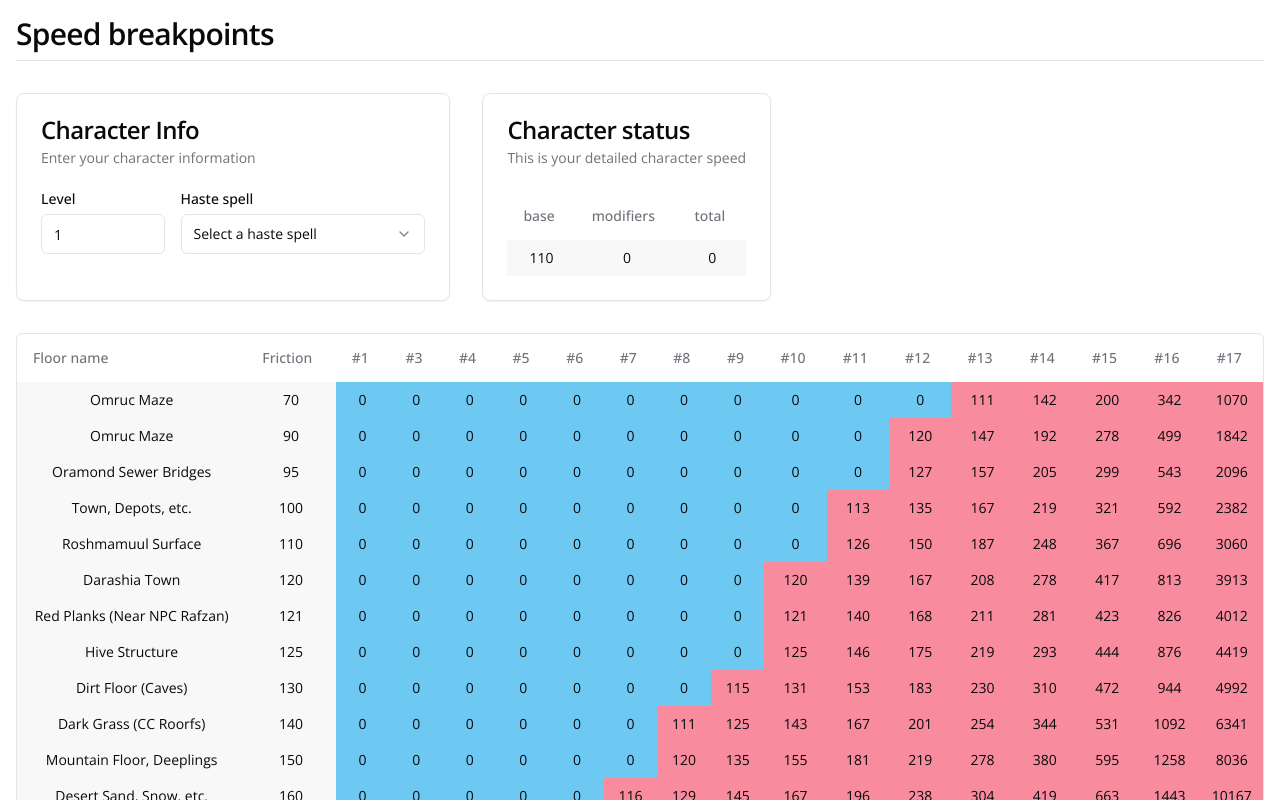
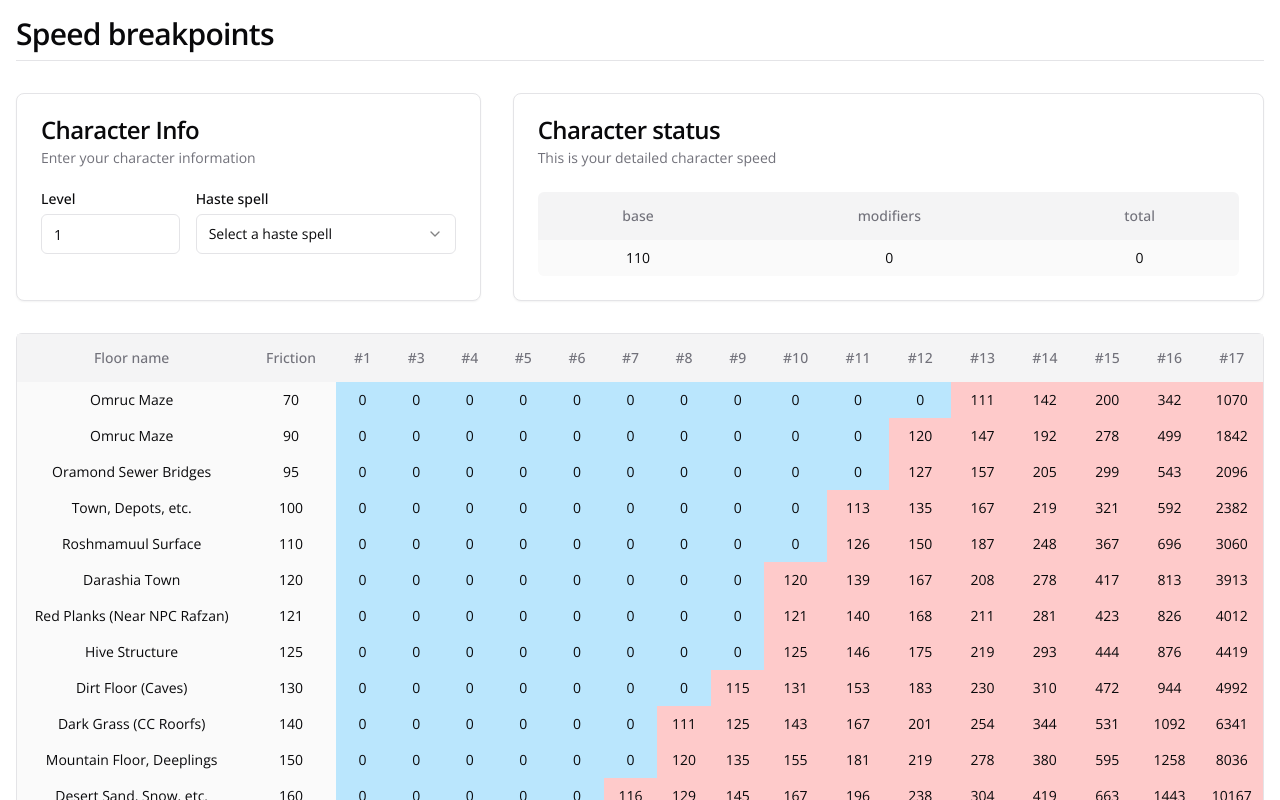
Before and after one commit to theviniis/tibia-tools, a Next.js app: page / in a window 1280 px wide. Shown: the top 800 px of the page. Built offline with nearby package versions, Linux system fonts and the light colour scheme.

Commit message:
fix: flex responsible cards

```diff
--- a/app/page.tsx
+++ b/app/page.tsx
@@ -61,14 +61,11 @@ export default function SpeedBreakpointPage() {
   return (
     <section className="container mx-auto flex flex-col gap-8 p-4">
       <H2>Speed breakpoints</H2>
-      <div className="flex flex-col gap-8">
-        <div className="flex gap-8 align-middle">
-          <Card>
+      <div className="flex flex-wrap justify-start gap-8">
+        <Card className="flex-1">
           <CardHeader>
             <CardTitle>Character Info</CardTitle>
-              <CardDescription>
-                Enter your character information
-              </CardDescription>
+            <CardDescription>Enter your character information</CardDescription>
           </CardHeader>
           <CardContent>
             <Form {...form}>
@@ -139,7 +136,7 @@ export default function SpeedBreakpointPage() {
           </CardContent>
         </Card>
 
-          <Card>
+        <Card className="flex-grow">
           <CardHeader>
             <CardTitle>Character status</CardTitle>
             <CardDescription>
@@ -147,19 +144,21 @@ export default function SpeedBreakpointPage() {
             </CardDescription>
           </CardHeader>
           <CardContent>
-              <Table>
+            <Table className="overflow-hidden rounded-md">
               <TableHeader>
                 <TableRow>
-                    <TableHead className="w-8">base</TableHead>
-                    <TableHead className="w-8">modifiers</TableHead>
-                    <TableHead className="w-8">total</TableHead>
+                  <TableHead className="w-8 text-center">base</TableHead>
+                  <TableHead className="w-8 text-center">modifiers</TableHead>
+                  <TableHead className="w-8 text-center">total</TableHead>
                 </TableRow>
               </TableHeader>
               <TableBody>
                 <TableRow>
-                    <TableCell>{charSpeed.base}</TableCell>
-                    <TableCell>{charSpeed.modifiers}</TableCell>
-                    <TableCell>{charSpeed.totalWithModifiers}</TableCell>
+                  <TableCell skin="neutral">{charSpeed.base}</TableCell>
+                  <TableCell skin="neutral">{charSpeed.modifiers}</TableCell>
+                  <TableCell skin="neutral">
+                    {charSpeed.totalWithModifiers}
+                  </TableCell>
                 </TableRow>
               </TableBody>
             </Table>
@@ -179,7 +178,6 @@ export default function SpeedBreakpointPage() {
           </div>
         </DataTable.Caption>
       </DataTable>
-      </div>
     </section>
   )
 }
--- a/components/ui/table.tsx
+++ b/components/ui/table.tsx
@@ -21,7 +21,7 @@ const TableHeader = React.forwardRef<
   HTMLTableSectionElement,
   React.HTMLAttributes<HTMLTableSectionElement>
 >(({ className, ...props }, ref) => (
-  <thead ref={ref} className={cn('_tr]:border-b', className)} {...props} />
+  <thead ref={ref} className={cn('bg-zinc-100', className)} {...props} />
 ))
 TableHeader.displayName = 'TableHeader'
 
@@ -71,7 +71,7 @@ const TableHead = React.forwardRef<
   <th
     ref={ref}
     className={cn(
-      'h-12 px-4 text-left align-middle font-medium text-muted-foreground [&:has([role=checkbox])]:pr-0',
+      'h-12 px-4 text-center align-middle font-medium text-muted-foreground [&:has([role=checkbox])]:pr-0',
       className,
     )}
     {...props}
@@ -85,13 +85,13 @@ export type BG_COLOR_VARIANTS_SKINS =
   | 'secondary'
   | 'warning'
 
-export const bgColorVariants = cva('bg-opacity-60', {
+export const bgColorVariants = cva('bg-transparent', {
   variants: {
     skin: {
-      neutral: 'bg-zinc-100',
-      primary: 'bg-sky-500',
-      secondary: 'bg-yellow-300',
-      warning: 'bg-rose-500',
+      neutral: 'bg-zinc-50',
+      primary: 'bg-sky-200',
+      secondary: 'bg-yellow-200',
+      warning: 'bg-red-200',
     },
   } as const,
 })
@@ -101,7 +101,7 @@ const TableCell = React.forwardRef<
   React.TdHTMLAttributes<HTMLTableCellElement> & {
     skin?: BG_COLOR_VARIANTS_SKINS
   }
->(({ className, skin = 'neutral', ...props }, ref) => (
+>(({ className, skin, ...props }, ref) => (
   <td
     ref={ref}
     className={cn(
```
Lines whose indentation alone changed are shown as unchanged.
